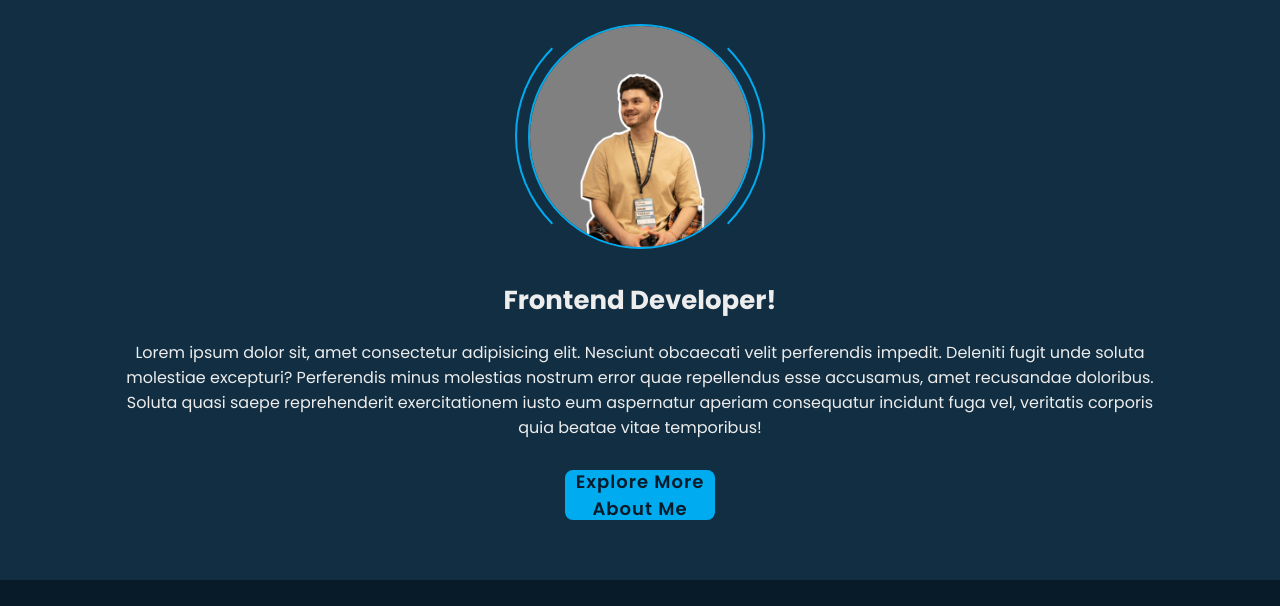
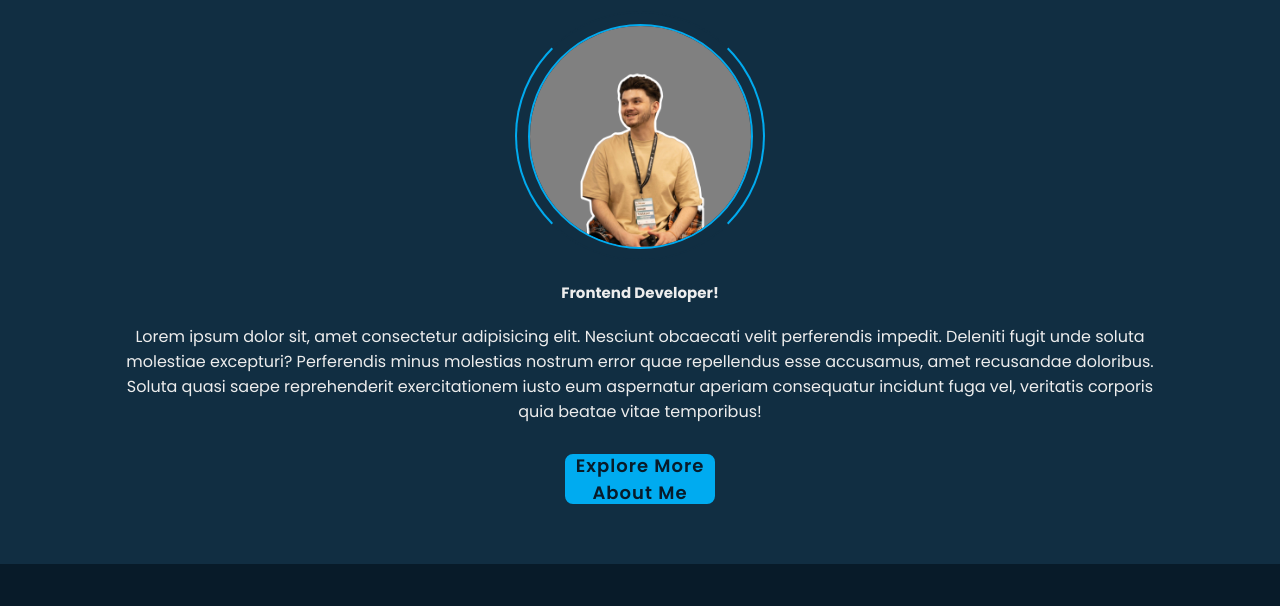
Before and after one commit to cipriancornea/awd_assignment3, a website: page about.html in a window 1280 px wide. Shown: the part 194-800 px from the top of the page. Drawn offline with nearby package versions, Linux system fonts and the light colour scheme.

```diff
--- a/about.html
+++ b/about.html
@@ -56,7 +56,7 @@
       </div>
 
       <div class="about-content">
-        <h3>Frontend Developer!</h3>
+        <h2>Frontend Developer!</h2>
         <p>
           Lorem ipsum dolor sit, amet consectetur adipisicing elit. Nesciunt
           obcaecati velit perferendis impedit. Deleniti fugit unde soluta
```
